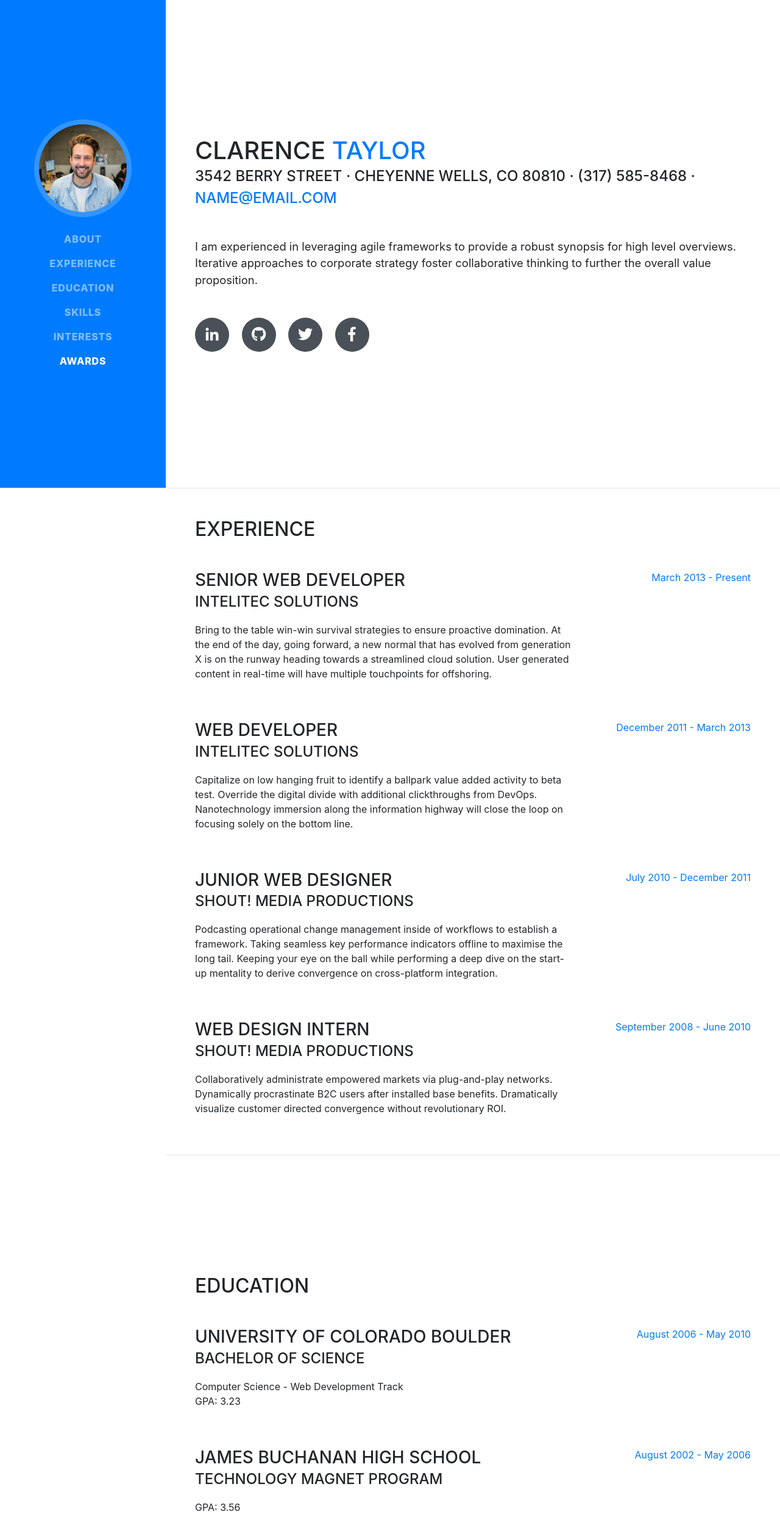
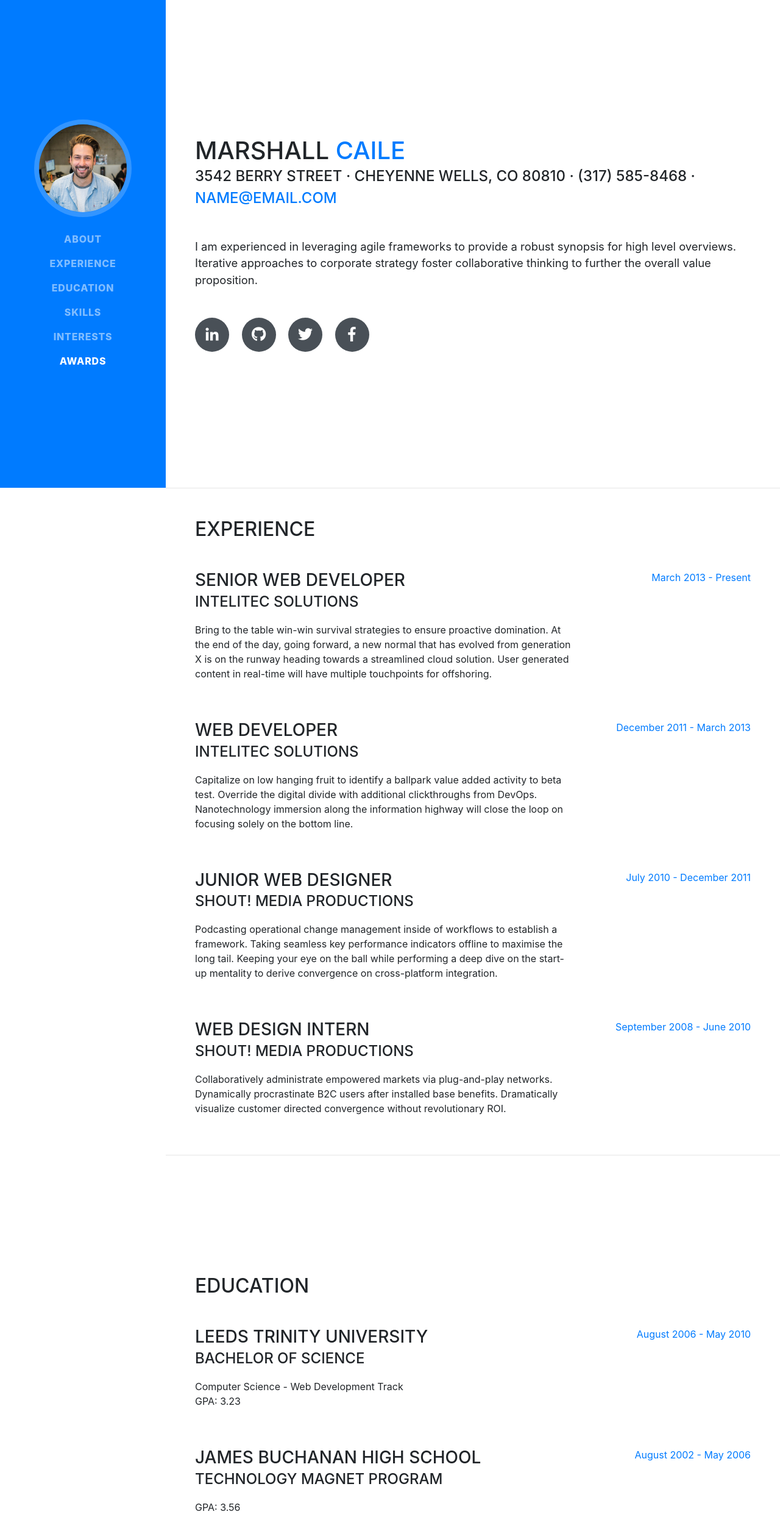
Before and after one commit to MarshallJCaile/MarshallJCaile.github.io, a website with bundled scripts: page index.html in a window 1280 px wide. Shown: the top 2488 px of the page at 61% size. Built offline with nearby package versions, Linux system fonts and the light colour scheme; a web font is replaced by a local one.

Commit message:
Update index.html

```diff
--- a/index.html
+++ b/index.html
@@ -27,7 +27,7 @@
 
     <nav class="navbar navbar-expand-lg navbar-dark bg-primary fixed-top" id="sideNav">
       <a class="navbar-brand js-scroll-trigger" href="#page-top">
-        <span class="d-block d-lg-none">Clarence Taylor</span>
+        <span class="d-block d-lg-none">Marshall Caile</span>
         <span class="d-none d-lg-block">
           <img class="img-fluid img-profile rounded-circle mx-auto mb-2" src="img/profile.jpg" alt="">
         </span>
@@ -63,8 +63,8 @@
 
       <section class="resume-section p-3 p-lg-5 d-flex d-column" id="about">
         <div class="my-auto">
-          <h1 class="mb-0">Clarence
-            <span class="text-primary">Taylor</span>
+          <h1 class="mb-0">Marshall
+            <span class="text-primary">Caile</span>
           </h1>
           <div class="subheading mb-5">3542 Berry Street · Cheyenne Wells, CO 80810 · (317) 585-8468 ·
             <a href="mailto:name@email.com">name@email.com</a>
@@ -149,7 +149,7 @@
 
           <div class="resume-item d-flex flex-column flex-md-row mb-5">
             <div class="resume-content mr-auto">
-              <h3 class="mb-0">University of Colorado Boulder</h3>
+              <h3 class="mb-0">Leeds Trinity University</h3>
               <div class="subheading mb-3">Bachelor of Science</div>
               <div>Computer Science - Web Development Track</div>
               <p>GPA: 3.23</p>
```
